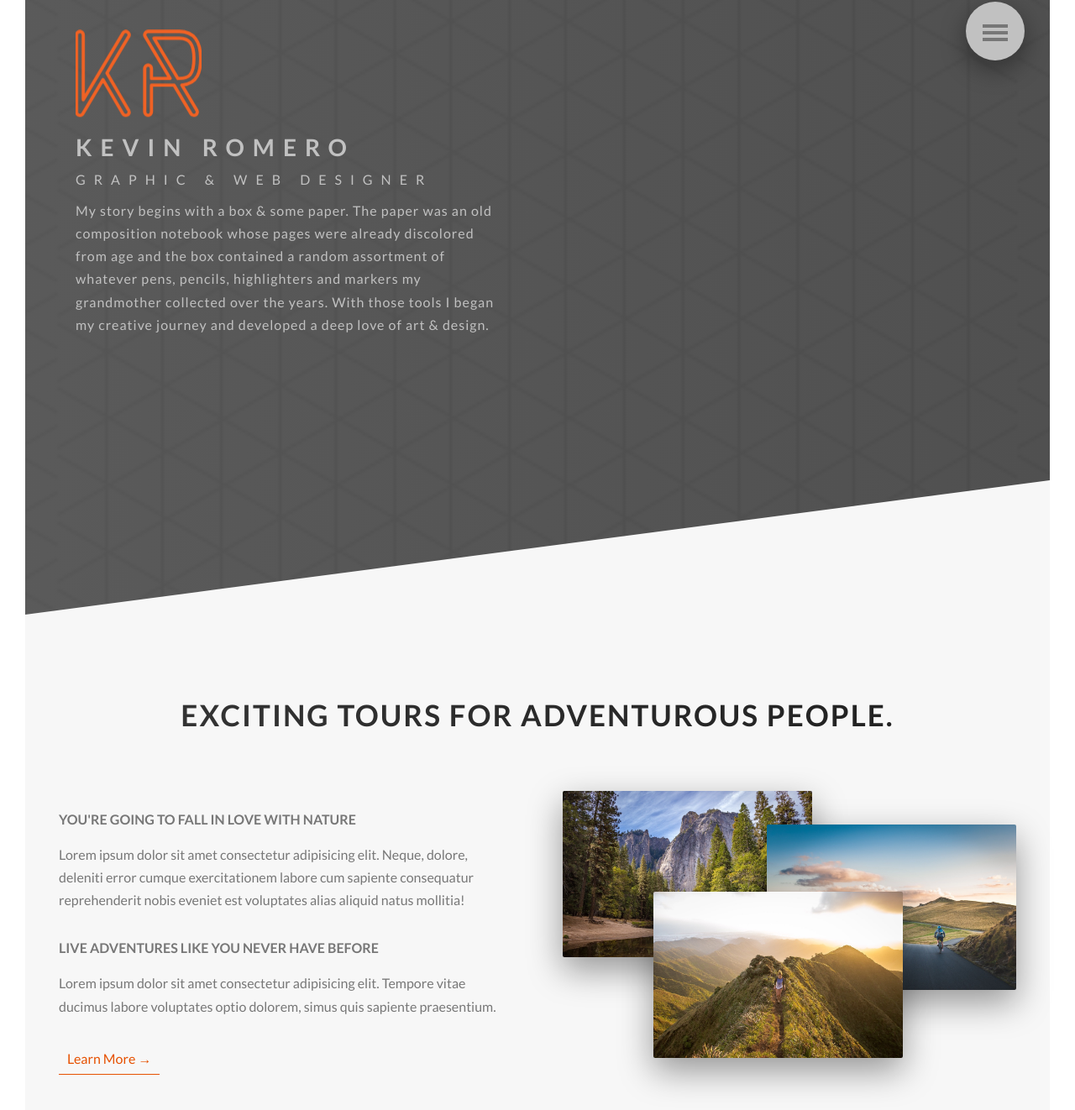
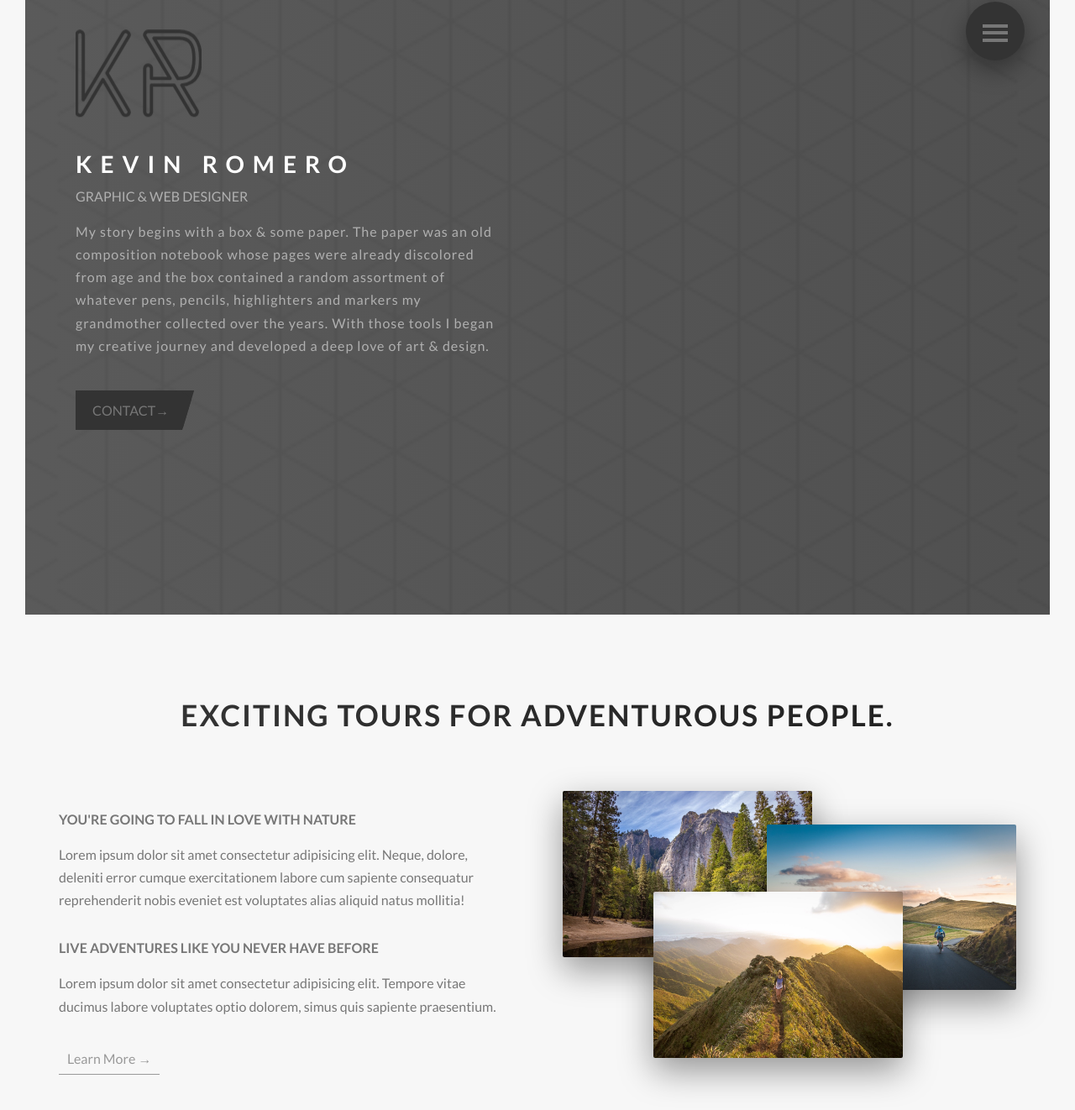
Before and after one commit to k-romero/summer-projs, a website: page natours/index.html in a window 1280 px wide. Shown: the part 58-1380 px from the top of the page at 84% size. Drawn offline with Linux system fonts and the light colour scheme.

Commit message:
Made big color theme changes and refined header section

```diff
--- a/natours/index.html
+++ b/natours/index.html
@@ -65,17 +65,14 @@
             </div>
 
             <div class="header__text-box">
-                <h1 class="heading-primary">
-                    <span class="heading-primary--main">Kevin Romero</span>
+                <h1 class="heading-primary u-margin-bottom-small">
+                    <span class="heading-primary--main ">Kevin Romero</span>
                     <span class="heading-primary--sub">Graphic & Web Designer</span>
                 </h1>
-                <p class="heading-body-copy">
+                <p class="heading-body-copy u-margin-bottom-medium">
                         My story begins with a box & some paper. The paper was an old composition notebook whose pages were already discolored from age and the box contained a random assortment of whatever pens, pencils, highlighters and markers my grandmother collected over the years. With those tools I began my creative journey and developed a deep love of art & design.
                 </p>
-
-                <!-- <a href="#plantae-section" class="btn btn--white btn--small btn--animated">work&rarr;</a>
-                <a href="#plantae-section" class="btn btn--white btn--small btn--animated">resume&rarr;</a>
-                <a href="#plantae-section" class="btn btn--white btn--small btn--animated">contact&rarr;</a> -->
+                <a href="#plantae-section" class="btn btn--grey btn--small btn--animated">contact&rarr;</a>
             </div>
 
         </header>
--- a/natours/sass/abstracts/_variables.scss
+++ b/natours/sass/abstracts/_variables.scss
@@ -1,6 +1,6 @@
 //Colors
 
-$color-primary: #e65100;
+$color-primary: #999;
 $color-primary-light:  #333;
 $color-primary-dark: #222222;
 
@@ -12,12 +12,12 @@ $color-tertiary-light: #2998ff;
 $color-tertiary-dark: #5643fa;
 
 $color-grey-light-1: #f7f7f7;
-$color-gray-light-2: #eee;
+$color-grey-light: #b0b0b0;
 
 $color-grey-dark: #777;
 $color-grey-dark-2: #999;
 $color-grey-dark-3: #333;
-$color-white: #c1c1c1;
+$color-white: white;
 $color-black: #000;
 
 $color-yellow: #ffd560;
--- a/natours/sass/base/_animations.scss
+++ b/natours/sass/base/_animations.scss
@@ -42,3 +42,16 @@
         transform: translate(0);
     }
 }
+
+@keyframes fadeIn {
+    0% {
+        opacity: 0;
+        // transform: translateY(3rem);
+    }
+
+
+    100% {
+        opacity: 1;
+        // transform: translate(0);
+    }
+}
--- a/natours/sass/base/_base.scss
+++ b/natours/sass/base/_base.scss
@@ -14,4 +14,5 @@ html {
 body {
     box-sizing: border-box;
     position: relative;
+    background-color: $color-grey-light-1;
 }
--- a/natours/sass/base/_typography.scss
+++ b/natours/sass/base/_typography.scss
@@ -29,20 +29,24 @@ body {
         display: block;
         font-size: $default-font-size;
         font-weight: 400;
-        letter-spacing: 1rem;
+        // letter-spacing: 1rem;
+        color: $color-grey-light;
 
         /* Animation Properties */
 
-        animation: moveInRight 1s ease-out;
+        animation: moveInRight 2s ease;
     }
 }
 
 .heading-body-copy {
     max-width: 50rem;
     font-size: $body-copy-font-size;
-    color: $color-white;
-    margin-bottom: 2rem;
+    color: $color-grey-light;
     letter-spacing: .1rem;
+
+    /* Animation Properties */
+
+    animation: fadeIn 1s ease-out;
 }
 
 .heading-secondary {
--- a/natours/sass/components/_button.scss
+++ b/natours/sass/components/_button.scss
@@ -42,6 +42,15 @@
         }
     }
 
+    &--grey {
+        background-color: $color-grey-dark-3;
+        color: $color-grey-dark;
+
+        &::after {
+            background-color: $color-grey-dark-3;
+        }
+    }
+
     &--green {
         background-color: $color-primary;
         color: $color-white;
@@ -72,14 +81,16 @@
     &--small {
         &:link,
         &:visited{
-         padding: 1rem 2rem;
-         border-radius: 0 10rem 10rem 0;
+         padding: 1rem 3rem 1rem 2rem;
+         border-radius: 0;
+         clip-path: polygon(0 0, 100% 0, 90% 100%, 0 100%);
          transition: all .6s ease;
          &::after {
             border-radius: 0 10rem 10rem 0;
          }
          &:hover {
              padding-left: 6rem;
+             color: $color-orange;
          }
      }
     }
--- a/natours/sass/components/_card.scss
+++ b/natours/sass/components/_card.scss
@@ -141,7 +141,7 @@
                 padding: 1rem;
 
                 &:not(:last-child) {
-                    border-bottom: 1px solid $color-gray-light-2;
+                    border-bottom: 1px solid $color-grey-light;
                 }
             }
 
--- a/natours/sass/components/_popup.scss
+++ b/natours/sass/components/_popup.scss
@@ -56,11 +56,11 @@
 
         -moz-column-count: 2;
         -moz-column-gap: 4rem;
-        -moz-column-rule: 1px solid $color-gray-light-2;
+        -moz-column-rule: 1px solid $color-grey-light;
 
         column-count: 2;
         column-gap: 4rem;
-        column-rule: 1px solid $color-gray-light-2;
+        column-rule: 1px solid $color-grey-light;
 
 
         -moz-hyphens: auto;
--- a/natours/sass/components/_svg-animation.scss
+++ b/natours/sass/components/_svg-animation.scss
@@ -13,7 +13,7 @@ svg {
 
 
 .st0 {
-  stroke: rgba($color-orange, 0.5);
+  stroke: rgba($color-grey-dark-3, 0.5);
   fill: none;
   opacity: 0;
 
@@ -28,7 +28,7 @@ svg {
   transform: translateX(0px) scale(.9);
 
   &:hover{
-    fill: $color-primary-light;
+    fill: $color-orange;
   }
 
   &-k:hover {
@@ -54,7 +54,7 @@ svg {
   to {
       stroke-dashoffset: 0;
       opacity: 1;
-      stroke: rgba($color-orange, 1);
+      stroke: rgba($color-grey-dark-3, 1);
       stroke-width: 10px;
   }
 }
--- a/natours/sass/layout/_header.scss
+++ b/natours/sass/layout/_header.scss
@@ -1,5 +1,6 @@
 .header {
     height: 95vh;
+    // max-width: 50vw;
     background-image: linear-gradient(
         to right,
         rgba($color-primary-light, 0.808),
@@ -9,14 +10,15 @@
     background-position: top;
     position: relative;
 
-    -webkit-clip-path: polygon(0 0, 100% 0, 100% 75vh, 0 100%);
-    clip-path: polygon(0 0, 100% 0, 100% 75vh, 0 100%);
+
+    // -webkit-clip-path: polygon(0 0, 100% 0, 100% 75vh, 0 100%);
+    // clip-path: polygon(0 0, 50% 0, 50% 100%, 0 100%);
 
     &__logo-box{
         position: absolute;
         top: 6rem;
         left: 6rem;
-        // transform: translate(-50% , -50%);
+
     }
 
     // &__logo {
@@ -25,7 +27,7 @@
 
     &__text-box {
         position: absolute;
-        top: 18rem;
+        top: 20rem;
         left: 6rem;
         text-align: left;
     }
--- a/natours/sass/layout/_navigation.scss
+++ b/natours/sass/layout/_navigation.scss
@@ -4,7 +4,7 @@
     }
 
     &__button {
-        background-color: $color-white;
+        background-color: $color-grey-dark-3;
         height: 7rem;
         width: 7rem;
         border-radius: 50%;
@@ -66,7 +66,7 @@
             color: $color-white;
             text-decoration: none;
             text-transform: uppercase;
-            background-image: linear-gradient(120deg, transparent 0%, transparent 50%, $color-white 50%);
+            background-image: linear-gradient(120deg, transparent 0%, transparent 50%, $color-orange 50%);
             background-size: 250%;
             transition: all .4s ease;
 
@@ -80,7 +80,7 @@
         &:hover,
         &:active {
             background-position: 100%;
-            color: $color-primary;
+            color: $color-white;
             transform: translateX(1rem);
         }
     }
@@ -120,7 +120,7 @@
         }
 
         &::before {top: -.8rem;}
-        &::after {top: .8rem;}
+        &::after {top: .9rem;}
     }
 
     &__button:hover &__icon::before {
@@ -146,5 +146,10 @@
         top: 0;
     }
 
+    &__checkbox:checked + &__button &__icon::before,
+    &__checkbox:checked + &__button &__icon::after {
+        background-color: $color-orange;
+    }
+
 
 }
```
Also changed, not shown: natours/css/style.css.
